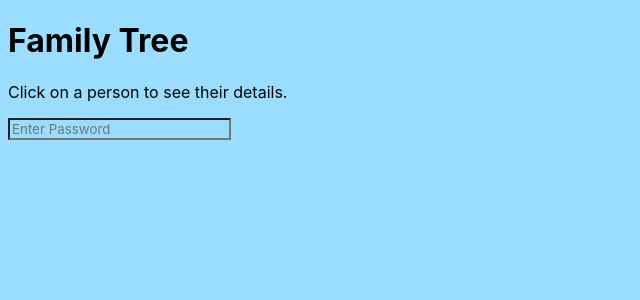
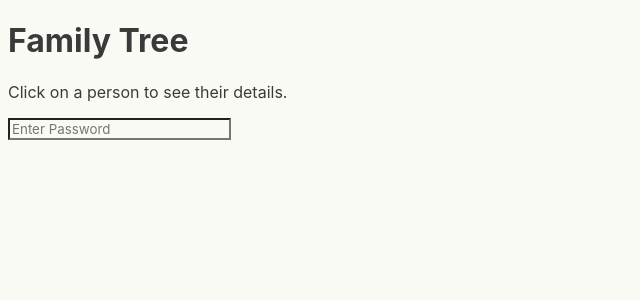
Before and after one commit to jhirsch1/family-tree, a React (Vite) app: page / in a window 1280 px wide. Shown: the top 300 px of the page, without its empty margins (0-640 px from the left). Built offline with nearby package versions, Linux system fonts and the light colour scheme.

Commit message:
updated css

```diff
--- a/src/App.tsx
+++ b/src/App.tsx
@@ -8,18 +8,16 @@ import csv from "../data/Hirschhorn_Family12.csv?raw";
 import Papa from "papaparse";
 import { func } from "prop-types";
 
-
 function App() {
-
   // list of people in the tree, formatted as a list of dictionaries
   // each dictionary is a row in the csv file
   // the keys are the headers of the csv file
-    const [peoplelist, setPeopleList] = useState<
-        Array<Record<string, string>>
-      >(Papa.parse(csv, {
+  const [peoplelist, setPeopleList] = useState<Array<Record<string, string>>>(
+    Papa.parse(csv, {
       header: true,
       skipEmptyLines: true,
-      }).data as Array<Record<string, string>>);
+    }).data as Array<Record<string, string>>
+  );
 
   // console.log(peoplelist[17]);
   // console.log(peoplelist[17].info.includes("\n"));
@@ -30,10 +28,9 @@ function App() {
 
   function handleSubmit() {
     if (textbox === "Password") {
-            setOpen(true)
+      setOpen(true);
     }
   }
-
 
   // Family of the family tree - not in use now, maybe in the future
   // const [tree, setTree] = useState("Hirschhorn");
@@ -51,13 +48,14 @@ function App() {
   //     setTree("Bronsther");
   // }
 
-
   return (
     <div className="App">
       {/* <div className="button1" onClick={handleClickHirschhorn}> Hirschhorn </div>
         <div className="button2" onClick={handleClickBronsther}>Bronsther</div> */}
+      <header>
         <h1>Family Tree</h1>
         <p>Click on a person to see their details.</p>
+      </header>
 
       {!open ? (
         <input
--- a/styles/main.css
+++ b/styles/main.css
@@ -5,11 +5,18 @@
   flex-direction: column;
 } */
 
+:root {
+  /* Colors */
+  --off-white: #fafaf5;
+  --off-black: #3a3a3a;
+  --light-green: #d9e0d6;
+}
+
 * {
   font-family: "Inter";
   font-style: normal;
-  background-color: #9bddff;
-  color: black;
+  background-color: var(--off-white);
+  color: var(--off-black);
 }
 
 .FamilyTree {
@@ -29,8 +36,8 @@
 .Info_background {
   /* Info Box background */
   position: sta;
-  background: #d9d9d9;
-  border: 2px solid #000000;
+  background: var(--light-green);
+  border: 2px solid var(--off-black);
 
   /* font-weight: 400; */
   /* font-size: 4vw; */
@@ -39,7 +46,7 @@
 .Info_par {
   /* Info */
 
-  background: #d9d9d9;
+  background: var(--light-green);
   /* border: 2px solid #000000; */
 
   /* font-weight: 400; */
```
Lines whose indentation alone changed are shown as unchanged.
